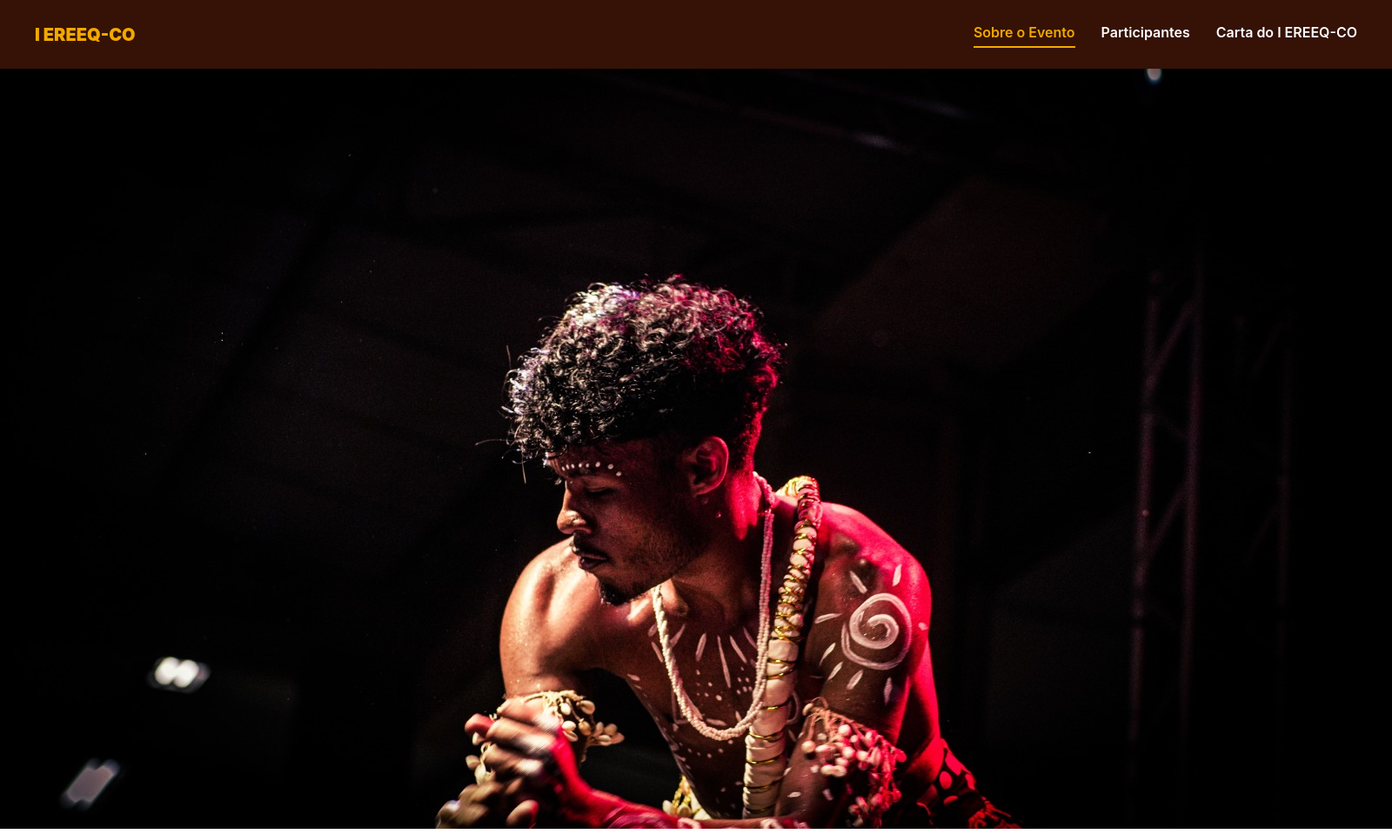
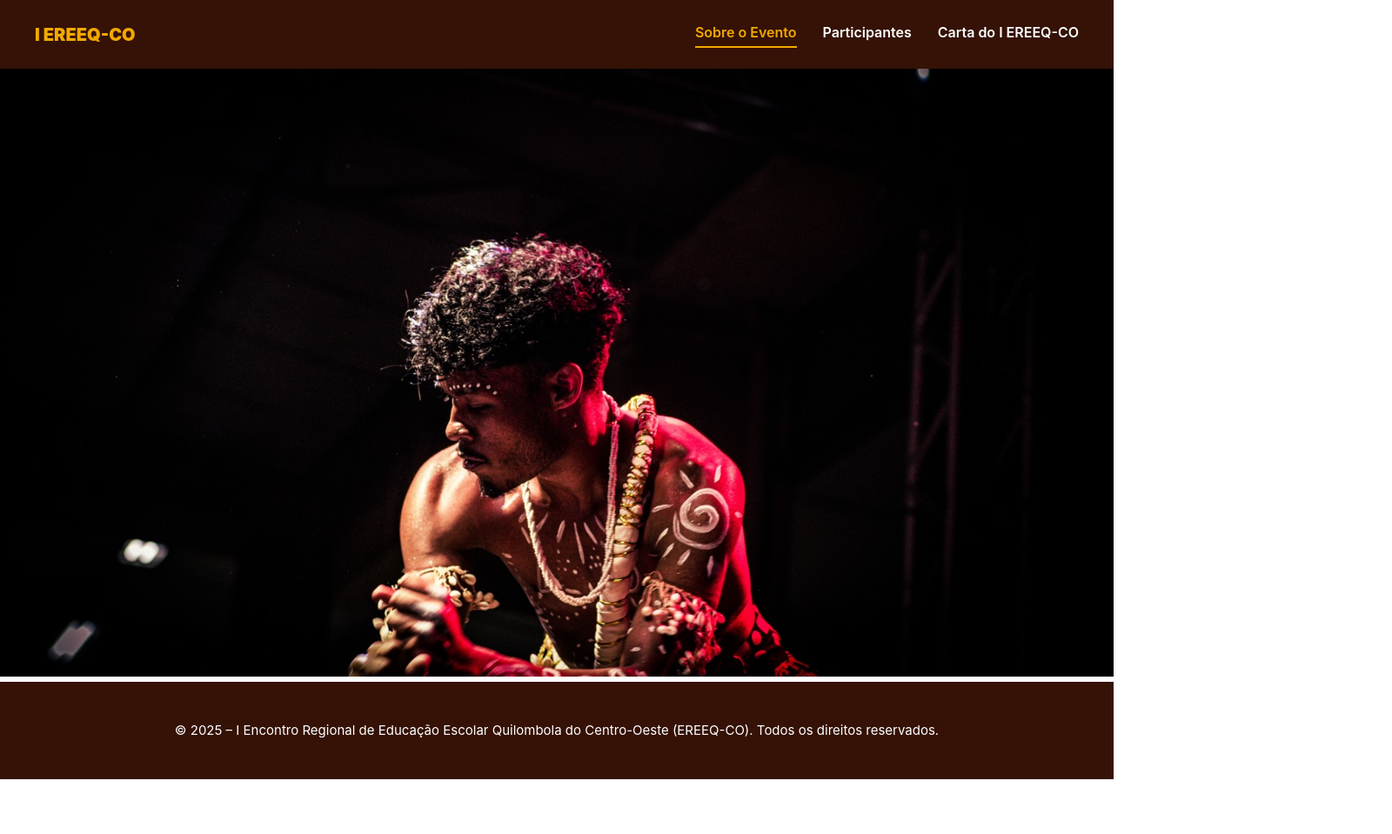
Before and after one commit to LuizGitH/EREEQ, a React (Vite) app: page / in a window 1280 px wide. Shown: the whole page at 87% size, 1600 px wide, since content can reach past the window. After the commit the page ends 896 px from the top, so only its background shows below. Built offline with nearby package versions, Linux system fonts and the light colour scheme.

Commit message:
feat: adiciona componente de rodapé (Baseboard) com estilização em CSS

```diff
--- a/src/App.css
+++ b/src/App.css
@@ -1,87 +1,3 @@
-.header {
-  background-color: #351205;
-  height: 79px;
-  display: flex;
-  justify-content: space-between;
-  align-items: center;
-  padding: 0 40px;
+img{
+      max-width: 100%;
 }
-
-.logo h1{
-  font-family: 'Inter', sans-serif;
-  font-size: 20px;
-  font-weight: 900;
-  color: #F2A900;
-  margin: 0;
-}
-
-.menu{
-  display: flex;
-  gap: 30px;
-}
-
-.menu a{
-  text-decoration: none;
-  font-family: 'Inter', sans-serif;
-  font-size: 16px;
-  font-weight: 600;
-  color: white;
-  padding-bottom: 4px;
-}
-
-.menu .ativo{
-  color: #F2A900;
-  border-bottom: 2px solid #F2A900;
-}
-
-
-/*
-.cabecalho {
-  background-color: #351205;
-  height: 79px;
-  display: flex;
-  align-items: center;
-}
-
-.cabecalhoInterno {
-  width: 100%;
-  max-width: 1440px;
-  margin: 0 auto;
-  display: flex;
-  justify-content: space-between;
-  align-items: center;
-  padding: 0 40px;
-}
-
-.tituloCabecalho {
-  color: #D29003;
-  font-family: 'Inter', sans-serif;
-  font-weight: 900;
-  font-size: 20px;
-}
-
-.menu {
-  display: flex;
-  gap: 30px;
-}
-
-.menu a {
-  text-decoration: none;
-  font-family: 'Inter', sans-serif;
-  font-size: 16px;
-  font-weight: 600;
-}
-
-.menu a:hover {
-  opacity: 0.8;
-}
-
-.ativo {
-  border-bottom: 2px solid #D29003;
-  padding-bottom: 4px;
-  color: #D29003;
-}
-
-.inativo {
-  color: #FFFFFF;
-}*/
--- a/src/App.jsx
+++ b/src/App.jsx
@@ -1,27 +1,21 @@
 import './App.css'
-
+import { Baseboard } from './components/Baseboard'
+import { Cabecalho } from './components/Cabecalho'
 function App() {
 
   return (
     <main>
       <header>
-        <div className='header'>
-          <div className='logo'>
-            <h1>I EREEQ-CO</h1>
-          </div>
-          <div>
-            <nav className='menu'>
-            <a href="#" className='ativo'>Sobre o Evento</a>
-            <a href="#" >Participantes</a>
-            <a href="#" >Carta do I EREEQ-CO</a>
-          </nav>
-          </div>
-        </div>
+        <Cabecalho />
+        <section>
+          <img src="/banner.jpg" alt="" />
+        </section>
+
+        <Baseboard/>
+
       </header>
 
-      <section>
-        <img src="/banner.jpg" alt="" />
-      </section>
+
     </main>
   )
 }
--- /dev/null
+++ b/src/components/Baseboard/Baseboard.estilos.css
@@ -0,0 +1,22 @@
+.baseboard {
+    width: 100%;
+    height: 88px;
+    background-color: #351205;
+    display: flex;
+    justify-content: center;
+    align-items: center;
+    padding: 12px 0;
+}
+
+.texto_baseboard {
+    max-width: 1440px;
+    text-align: center;
+}
+
+.texto_baseboard h1 {
+    color: #FFFFFF;
+    font-family: 'Inter', sans-serif;
+    font-size: 15px;
+    font-weight: 400;
+    margin: 0;
+}
--- /dev/null
+++ b/src/components/Baseboard/index.jsx
@@ -0,0 +1,12 @@
+import './Baseboard.estilos.css'
+
+export function Baseboard(){
+    return (
+    <div className='baseboard'>
+        <div className='texto_baseboard'>
+            <h1>© 2025 – I Encontro Regional de Educação Escolar Quilombola do Centro-Oeste (EREEQ-CO). Todos os direitos reservados.</h1>
+        </div>
+
+    </div>
+    )
+}
--- /dev/null
+++ b/src/components/Cabecalho/cabecalho.estilos.css
@@ -0,0 +1,35 @@
+.header {
+  background-color: #351205;
+  height: 79px;
+  display: flex;
+  justify-content: space-between;
+  align-items: center;
+  padding: 0 40px;
+}
+
+.logo h1{
+  font-family: 'Inter', sans-serif;
+  font-size: 20px;
+  font-weight: 900;
+  color: #F2A900;
+  margin: 0;
+}
+
+.menu{
+  display: flex;
+  gap: 30px;
+}
+
+.menu a{
+  text-decoration: none;
+  font-family: 'Inter', sans-serif;
+  font-size: 16px;
+  font-weight: 600;
+  color: white;
+  padding-bottom: 4px;
+}
+
+.menu .ativo{
+  color: #F2A900;
+  border-bottom: 2px solid #F2A900;
+}
--- /dev/null
+++ b/src/components/Cabecalho/index.jsx
@@ -0,0 +1,19 @@
+import './cabecalho.estilos.css'
+export function Cabecalho() {
+  return (
+
+    <div className='header'>
+      <div className='logo'>
+        <h1>I EREEQ-CO</h1>
+      </div>
+      <div>
+        <nav className='menu'>
+          <a href="#" className='ativo'>Sobre o Evento</a>
+          <a href="#" >Participantes</a>
+          <a href="#" >Carta do I EREEQ-CO</a>
+        </nav>
+      </div>
+    </div>
+
+  )
+}
```
